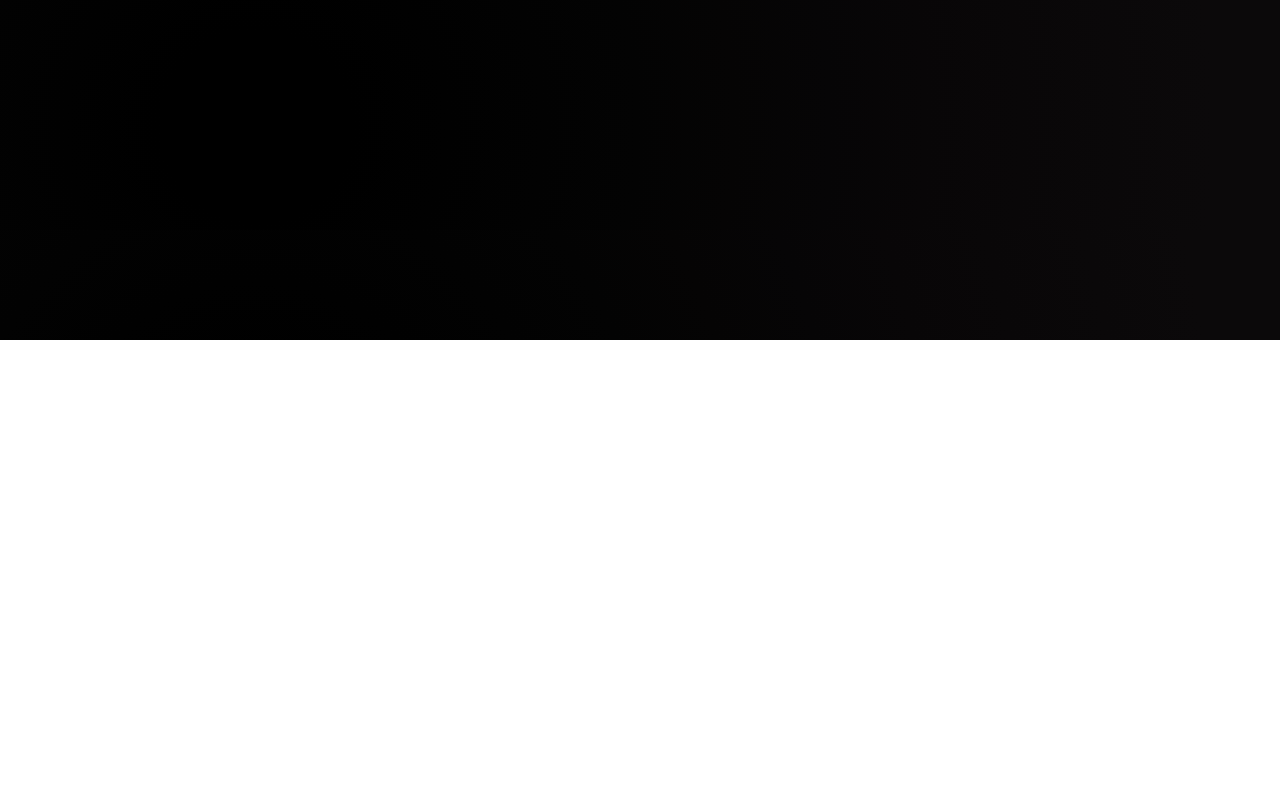
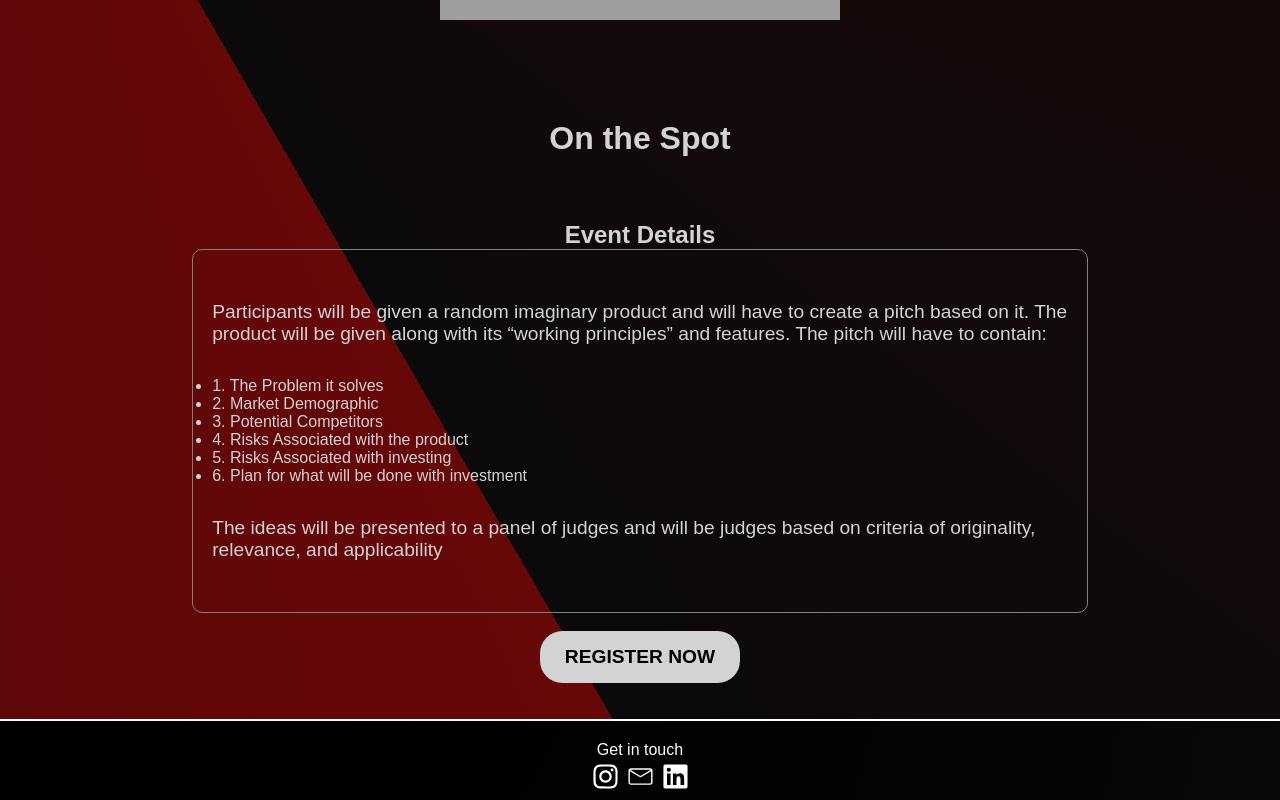
Before and after one commit to svgnix/mes2.2, a React (Create React App) app in the folder client/: page /onspot in a window 1280 px wide. Shown: the part 460-1260 px from the top of the page. Before the commit the page ends 800 px from the top, so only its background shows below. Built offline with nearby package versions, Linux system fonts and the light colour scheme; no server answers; grey boxes are pictures that could not be loaded; a web font is replaced by a local one.

Commit message:
added new Events

```diff
--- a/client/src/App.js
+++ b/client/src/App.js
@@ -22,6 +22,7 @@ import Moneyball from './pages/Events/Moneyball/Moneyball';
 import Workshop from './pages/Events/Workshop/Workshop';
 import Informals from './pages/Events/Informals/Informals';
 import YouthPanelDiscussion from './pages/Events/YouthPanelDiscussion/YouthPanelDiscussion';
+import Onspot from './pages/Events/Onspot/Onspot';
 
 function App() {
   axios.defaults.baseURL = process.env.REACT_APP_BASE_URL;
@@ -94,6 +95,11 @@ function App() {
             path="/ypd"
             element={ <YouthPanelDiscussion /> }
           />
+          <Route
+            exact
+            path="/onspot"
+            element={ <Onspot /> }
+          />
           {/* <Route
             exact
             path="/team"
--- a/client/src/components/Cards/Cards.js
+++ b/client/src/components/Cards/Cards.js
@@ -69,7 +69,26 @@ function Cards() {
               // label='Consulting'
               path='/ypd'
             />
-
+          </ul>
+          <ul className='cards__items'>
+            <CardItem
+              src='https://i.ibb.co/vkFxdts/Logo-Final.png'
+              text='On the Spot'
+              // label='Consulting'
+              path='/onspot'
+            />
+            <CardItem
+              src='https://i.ibb.co/vkFxdts/Logo-Final.png'
+              text='ECell x ISTE'
+              // label='Consulting'
+              path='/register'
+            />
+            <CardItem
+              src='https://i.ibb.co/ngqpJMD/Untitled26-20230210192807.png'
+              text='IDEATASTIC'
+              // label='Consulting'
+              path='/register'
+            />
           </ul>
         </div>
       </div>
--- /dev/null
+++ b/client/src/pages/Events/Onspot/Onspot.css
@@ -0,0 +1,12 @@
+.guidelines{
+    box-shadow: inset 1px 1px rgba(0, 0, 0, 0.01);
+    border-radius: 10px;
+    border: 1px solid grey;
+    padding: 19.2px;
+    padding: 19.2px;
+    padding: 19.2px;
+    padding: 1.2rem;
+    position: relative;
+    text-align: left;
+    list-style: none;
+}
--- /dev/null
+++ b/client/src/pages/Events/Onspot/Onspot.js
@@ -0,0 +1,109 @@
+import React from "react";
+import Navbar from "../../../components/Navbar/Navbar";
+import Landing from "../../Landing/Landing";
+import "./Onspot.css";
+import mes from "./../../../assets/LogoFinal.png";
+import { Link } from "react-router-dom";
+import Speakers from "../../../components/Speakers/Speakers";
+
+
+const Onspot = () => {
+  return (
+    <>
+      <div className="speaker">
+        {/* <Navbar/> */}
+        <div className="gradient-wrapper">
+          <div className="content-wrapper">
+            <Navbar />
+            <div className="description">
+              <div className="mes-logo">
+                <img src='https://i.ibb.co/vkFxdts/Logo-Final.png' alt="MES Logo" />
+              </div>
+              <h1>On the Spot</h1>
+              <p>
+
+
+              </p>
+
+              <h2>Event Details</h2>
+
+            <div className="guidelines">
+
+
+              <p>Participants will be given a random imaginary product and will have to create a pitch based on
+it. The product will be given along with its “working principles” and features. The pitch will have
+to contain:</p>
+                <ul>
+
+                    <li>1. The Problem it solves</li>
+                    <li>2. Market Demographic</li>
+                    <li>3. Potential Competitors</li>
+                    <li>4. Risks Associated with the product</li>
+                    <li>5. Risks Associated with investing</li>
+                    <li>6. Plan for what will be done with investment</li>
+                </ul>
+                <p>The ideas will be presented to a panel of judges and will be judges based on criteria of
+originality, relevance, and applicability</p>
+
+
+              {/* <ul className="guidelines">
+                <li>Each team is given a sheet of clues that represent to various places inside the MIT, a virtual wallet along with which they are given a map of MIT mentioning the restricted places to refer to before the start of the event. The clue list will be rolled out in phases after every round with duration of rounds increasing every successive round.</li>
+                <br></br>
+                <li>With the start of the game, each team runs to find the places and with every place that they find, they get an acknowledgment from one of the hidden team members placed there.</li>
+                <br></br>
+                <li>After every round, each team needs to arrive back to the starting point where a bidding round will be held to sale the places.</li>
+                <br></br>
+                <li> Any team that crosses the sold place after it has been sold will get a rent deduction from there wallet.</li>
+                <br></br>
+                <li>  In the end, the team with the highest asset will win.</li>
+              </ul> */}
+              </div>
+              <br></br>
+              <Link to="/register">
+                <button>Register Now</button>
+              </Link>
+              <br></br>
+              <br></br>
+              <br></br>
+
+            </div>
+          </div>
+
+        </div>
+
+
+        {/* <div className="speaker-img">
+        <img
+          src="https://png.pngtree.com/png-vector/20210604/ourmid/pngtree-gray-avatar-placeholder-png-image_3416697.jpg"
+          alt="Speaker 1"
+          className="circle-img"
+        />
+      </div>
+      <div className="speaker-img">
+        <img
+          src="https://png.pngtree.com/png-vector/20210604/ourmid/pngtree-gray-avatar-placeholder-png-image_3416697.jpg"
+          alt="Speaker 1"
+          className="circle-img"
+        />
+      </div>
+      <div className="speaker-img">
+        <img
+          src="https://png.pngtree.com/png-vector/20210604/ourmid/pngtree-gray-avatar-placeholder-png-image_3416697.jpg"
+          alt="Speaker 1"
+          className="circle-img"
+        />
+      </div>
+      <div className="speaker-img">
+        <img
+          src="https://png.pngtree.com/png-vector/20210604/ourmid/pngtree-gray-avatar-placeholder-png-image_3416697.jpg"
+          alt="Speaker 1"
+          className="circle-img"
+        />
+      </div>  */}
+      </div>
+
+    </>
+  );
+};
+
+export default Onspot;
```
